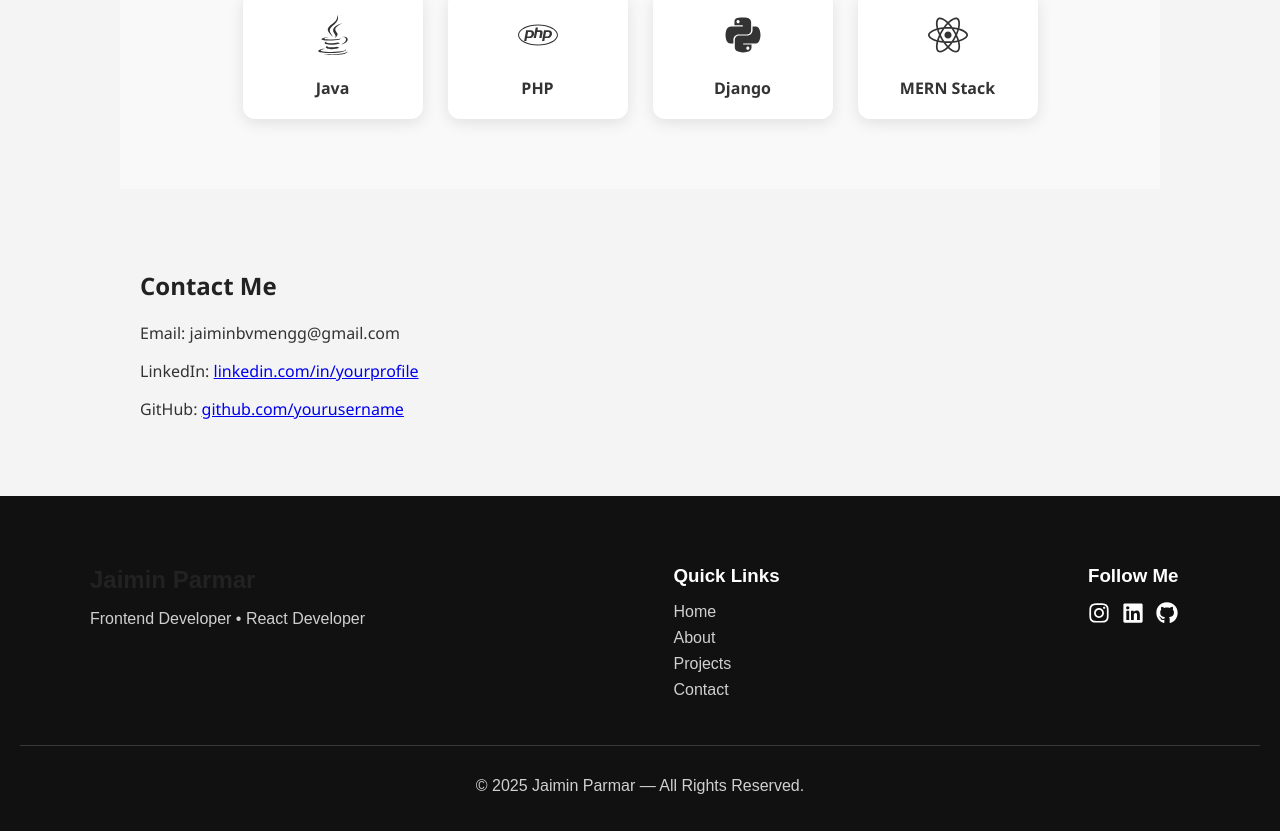
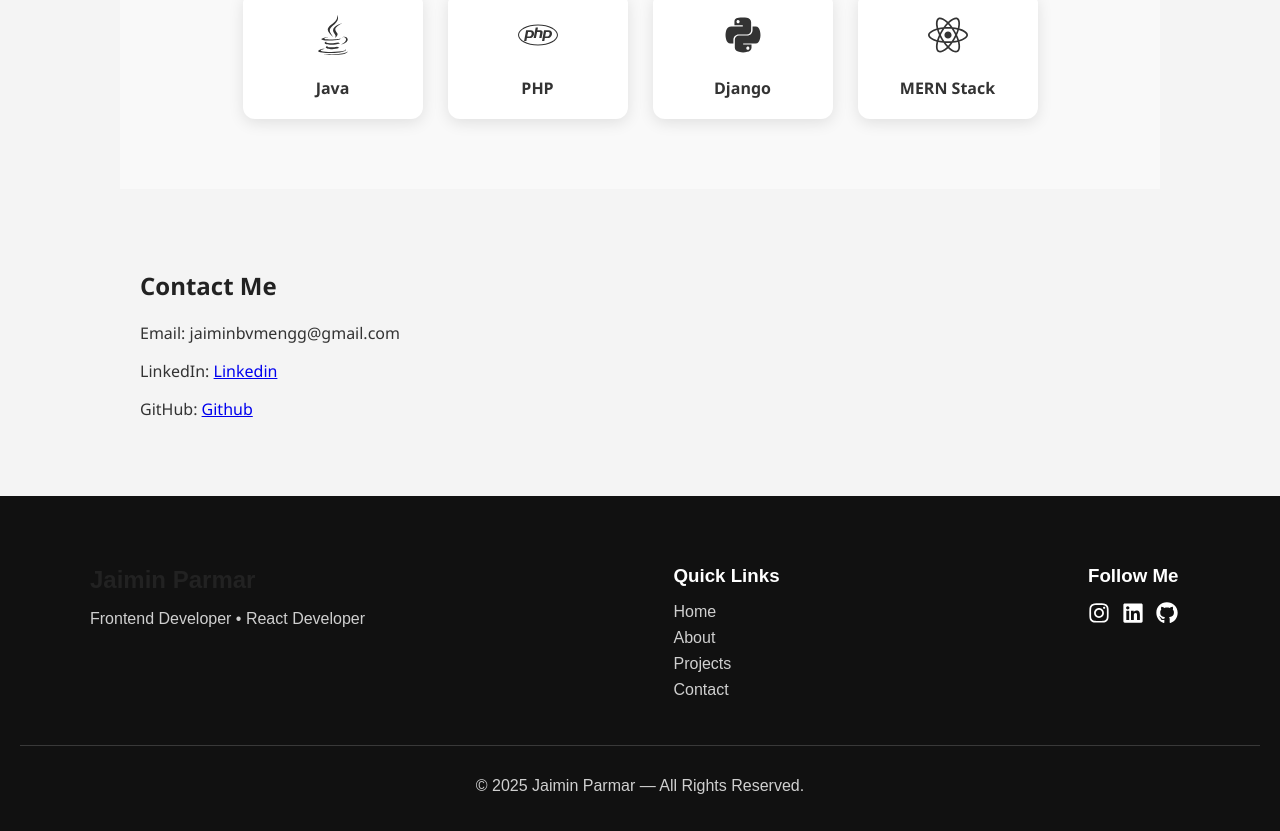
Before and after one commit to jaiminbvmengg/portfolio, a React (Create React App) app in the folder portfolio/: page / in a window 1280 px wide. Shown: the part 1333-2164 px from the top of the page. Built offline with nearby package versions, Linux system fonts and the light colour scheme.

Commit message:
Update Contact.jsx

```diff
--- a/portfolio/src/Pages/Contact/Contact.jsx
+++ b/portfolio/src/Pages/Contact/Contact.jsx
@@ -5,8 +5,8 @@ const Contact = () => {
     <section id="contact">
       <h2>Contact Me</h2>
       <p>Email: jaiminbvmengg@gmail.com</p>
-      <p>LinkedIn: <a href="https://www.linkedin.com/in/jaimin-parmar-758658284?utm_source=share_via&utm_content=profile&utm_medium=member_android" target="_blank" rel="noreferrer">linkedin.com/in/yourprofile</a></p>
-      <p>GitHub: <a href="https://github.com/jaiminbvmengg" target="_blank" rel="noreferrer">github.com/yourusername</a></p>
+      <p>LinkedIn: <a href="https://www.linkedin.com/in/jaimin-parmar-758658284?utm_source=share_via&utm_content=profile&utm_medium=member_android" target="_blank" rel="noreferrer">Linkedin</a></p>
+      <p>GitHub: <a href="https://github.com/jaiminbvmengg" target="_blank" rel="noreferrer">Github</a></p>
     </section>
   );
 };
```
